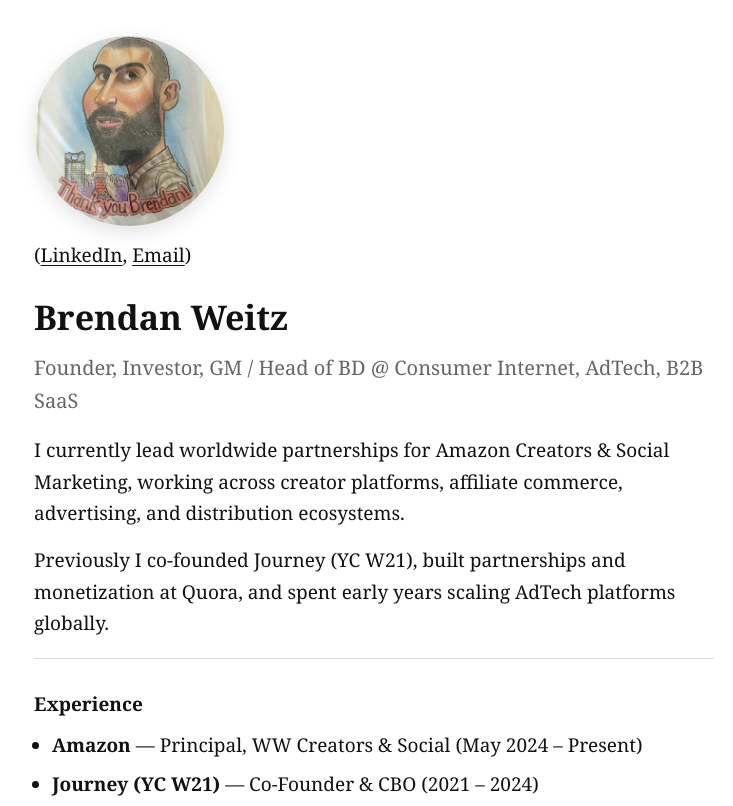
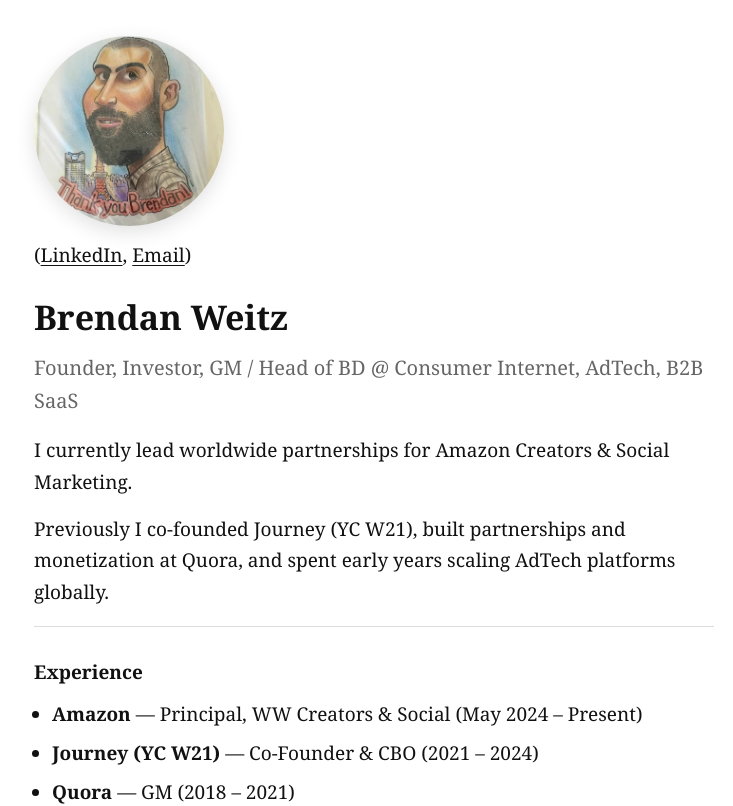
Before and after one commit to blw3232/brendanweitz-site, a Next.js app: page / in a window 1280 px wide. Shown: the top 806 px of the page, without its empty margins (266-999 px from the left). Built offline with nearby package versions, Linux system fonts and the light colour scheme.

Commit message:
Update bio copy

```diff
--- a/app/page.tsx
+++ b/app/page.tsx
@@ -36,8 +36,7 @@ export default function Home() {
 
         <p>
           I currently lead worldwide partnerships for Amazon Creators & Social
-          Marketing, working across creator platforms, affiliate commerce,
-          advertising, and distribution ecosystems.
+          Marketing.
         </p>
 
         <p>
```
